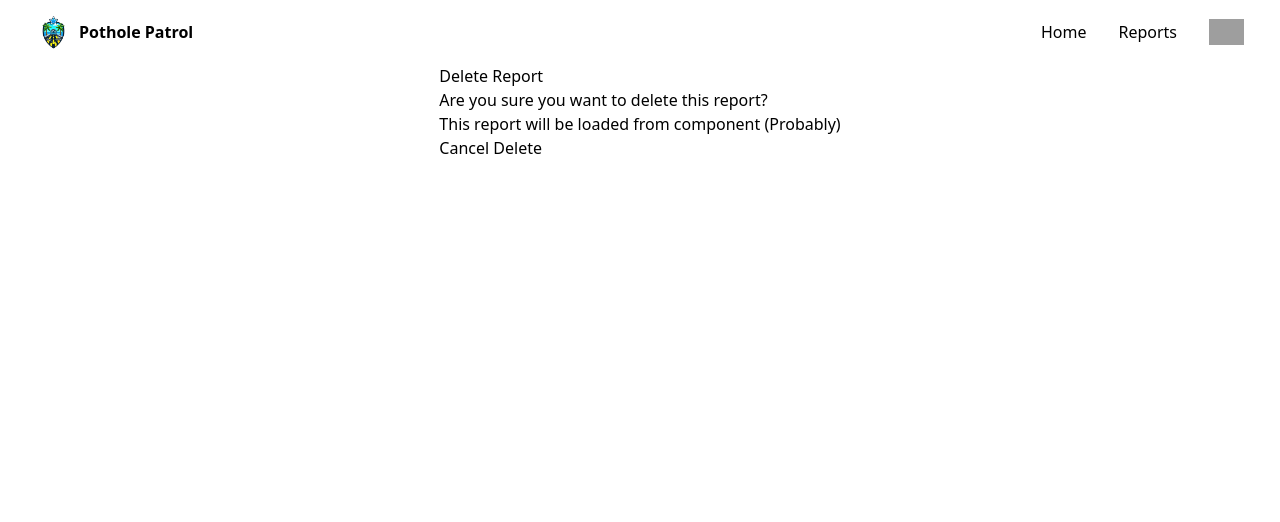
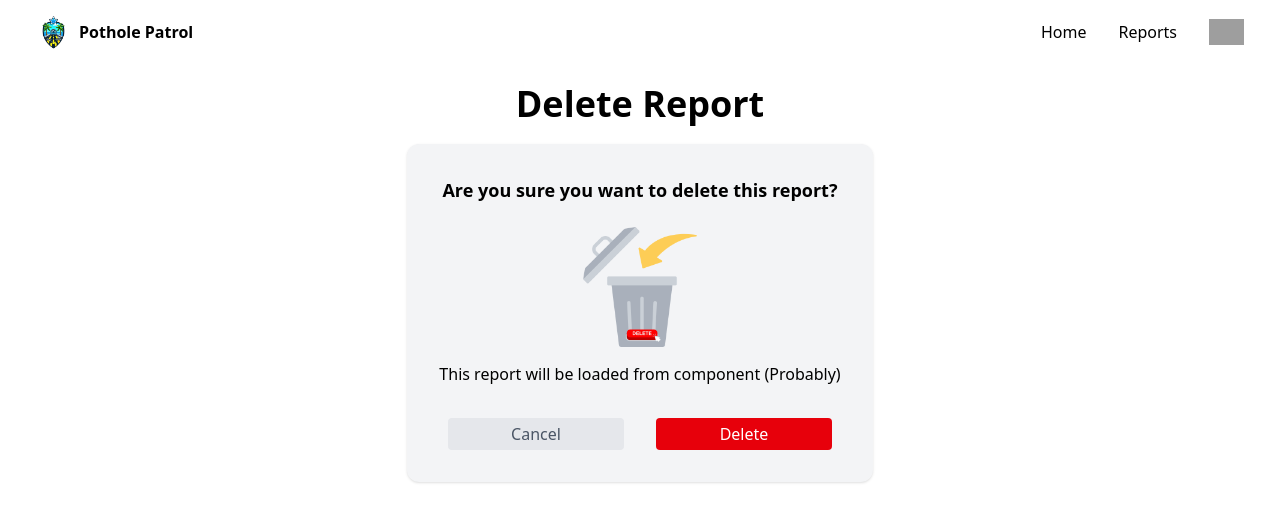
Before and after one commit to IsaiahSama/COMP3375-Assignment, a FastAPI app: page /reports/delete in a window 1280 px wide. Shown: the top 522 px of the page. Run offline with FastAPI, Linux system fonts and the light colour scheme; grey boxes are pictures that could not be loaded.

Commit message:
Styled delete confirmation page

```diff
--- a/server/public/styles/output.css
+++ b/server/public/styles/output.css
@@ -7,6 +7,8 @@
     --font-mono: ui-monospace, SFMono-Regular, Menlo, Monaco, Consolas, 'Liberation Mono', 'Courier New',
     monospace;
     --color-red-500: oklch(0.637 0.237 25.331);
+    --color-red-600: oklch(0.577 0.245 27.325);
+    --color-red-700: oklch(0.505 0.213 27.518);
     --color-blue-500: oklch(0.623 0.214 259.815);
     --color-gray-100: oklch(0.967 0.003 264.542);
     --color-gray-200: oklch(0.928 0.006 264.531);
@@ -29,6 +31,8 @@
     --text-3xl--line-height: calc(2.25 / 1.875);
     --text-4xl: 2.25rem;
     --text-4xl--line-height: calc(2.5 / 2.25);
+    --text-9xl: 8rem;
+    --text-9xl--line-height: 1;
     --font-weight-semibold: 600;
     --font-weight-bold: 700;
     --radius-sm: 0.25rem;
@@ -396,11 +400,23 @@
   .bg-\[var\(--blue-primary\)\] {
     background-color: var(--blue-primary);
   }
+  .bg-black {
+    background-color: var(--color-black);
+  }
   .bg-gray-100 {
     background-color: var(--color-gray-100);
   }
   .bg-gray-200 {
     background-color: var(--color-gray-200);
+  }
+  .bg-red-500 {
+    background-color: var(--color-red-500);
+  }
+  .bg-red-600 {
+    background-color: var(--color-red-600);
+  }
+  .bg-red-700 {
+    background-color: var(--color-red-700);
   }
   .bg-white {
     background-color: var(--color-white);
@@ -470,6 +486,10 @@
     font-size: var(--text-3xl);
     line-height: var(--tw-leading, var(--text-3xl--line-height));
   }
+  .text-9xl {
+    font-size: var(--text-9xl);
+    line-height: var(--tw-leading, var(--text-9xl--line-height));
+  }
   .text-lg {
     font-size: var(--text-lg);
     line-height: var(--tw-leading, var(--text-lg--line-height));
@@ -507,11 +527,22 @@
   .text-red-500 {
     color: var(--color-red-500);
   }
+  .text-red-600 {
+    color: var(--color-red-600);
+  }
   .text-white {
     color: var(--color-white);
   }
   .underline {
     text-decoration-line: underline;
+  }
+  .shadow {
+    --tw-shadow: 0 1px 3px 0 var(--tw-shadow-color, rgb(0 0 0 / 0.1)), 0 1px 2px -1px var(--tw-shadow-color, rgb(0 0 0 / 0.1));
+    box-shadow: var(--tw-inset-shadow), var(--tw-inset-ring-shadow), var(--tw-ring-offset-shadow), var(--tw-ring-shadow), var(--tw-shadow);
+  }
+  .shadow-lg {
+    --tw-shadow: 0 10px 15px -3px var(--tw-shadow-color, rgb(0 0 0 / 0.1)), 0 4px 6px -4px var(--tw-shadow-color, rgb(0 0 0 / 0.1));
+    box-shadow: var(--tw-inset-shadow), var(--tw-inset-ring-shadow), var(--tw-ring-offset-shadow), var(--tw-ring-shadow), var(--tw-shadow);
   }
   .shadow-xl {
     --tw-shadow: 0 20px 25px -5px var(--tw-shadow-color, rgb(0 0 0 / 0.1)), 0 8px 10px -6px var(--tw-shadow-color, rgb(0 0 0 / 0.1));
--- a/server/templates/reports/delete.html
+++ b/server/templates/reports/delete.html
@@ -6,19 +6,22 @@ Delete Report
 
 {% block content %}
 
-<div id="centerContainer">
-    <h1>Delete Report</h1>
+<div id="centerContainer" class="flex flex-col items-center mt-5">
+    <h1 class="md:text-4xl text-2xl font-bold">Delete Report</h1>
 
-    <p>Are you sure you want to delete this report?</p>
+    <div id="box" class="flex flex-col items-center shadow justify-center bg-gray-100 rounded-xl p-8 mt-5">
+        <p class="text-lg font-semibold mb-2">Are you sure you want to delete this report?</p>
+        <img src="{{ url_for('static', path='/images/delete.png') }}" alt="logo" width="150" height="150" style="object-fit: contain">
 
-    <div id="report">
-        This report will be loaded from component (Probably)
-    </div>
+        <div id="report">
+            This report will be loaded from component (Probably)
+        </div>
 
-    <div id="buttons">
-        <button id="cancelButton">Cancel</button>
-        <button id="actionButton" hx-delete="/reports/delete">Delete</button>
-    </div>
+        <div id="buttons" class="flex gap-8 mt-8 lg:w-[30vw] md:w-[60vw] w-[80vw] justify-between">
+            <button id="cancelButton" class="bg-gray-200 text-gray-600 px-5 py-1 rounded-sm w-1/2">Cancel</button>
+            <button id="actionButton" hx-delete="/reports/delete" class="bg-red-600 text-white px-5 py-1 rounded-sm w-1/2">Delete</button>
+        </div>
+   </div>
 
 </div>
 
```
Also changed, not shown: server/public/images/delete.png (added).
